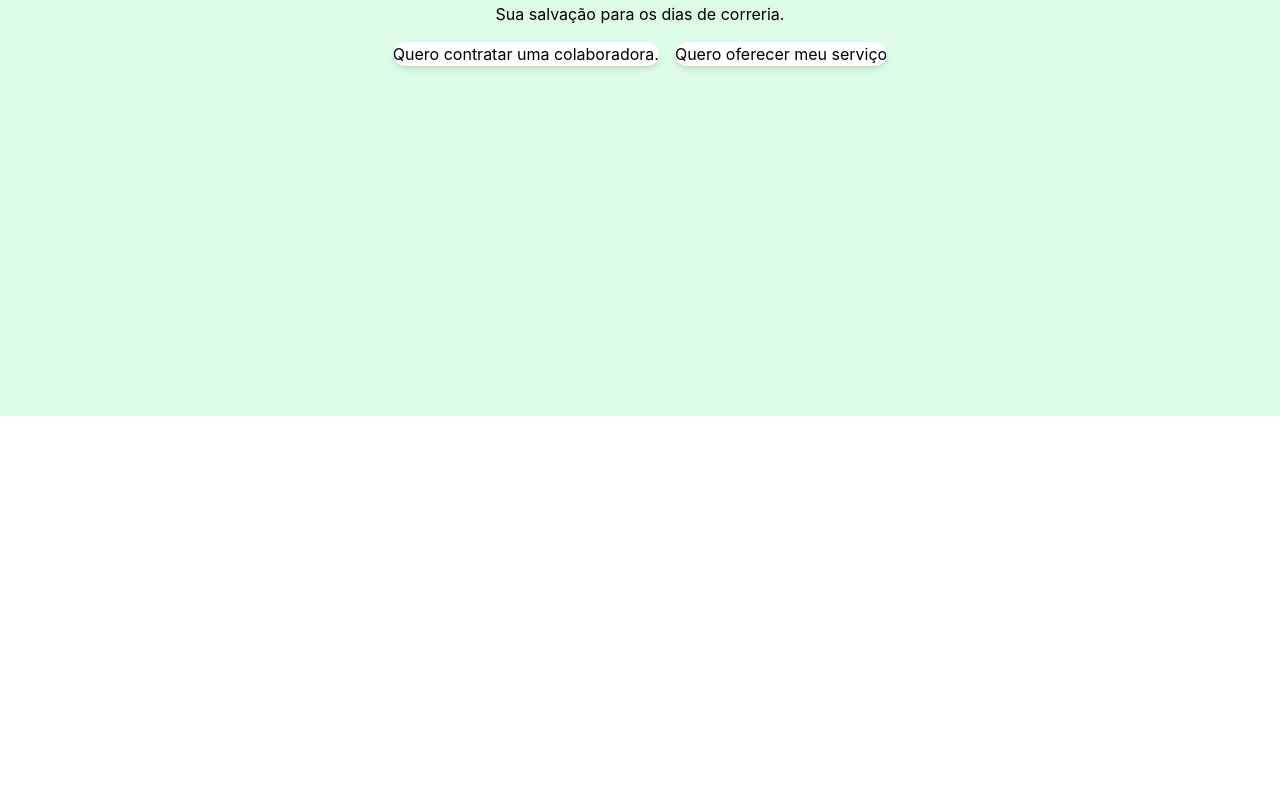
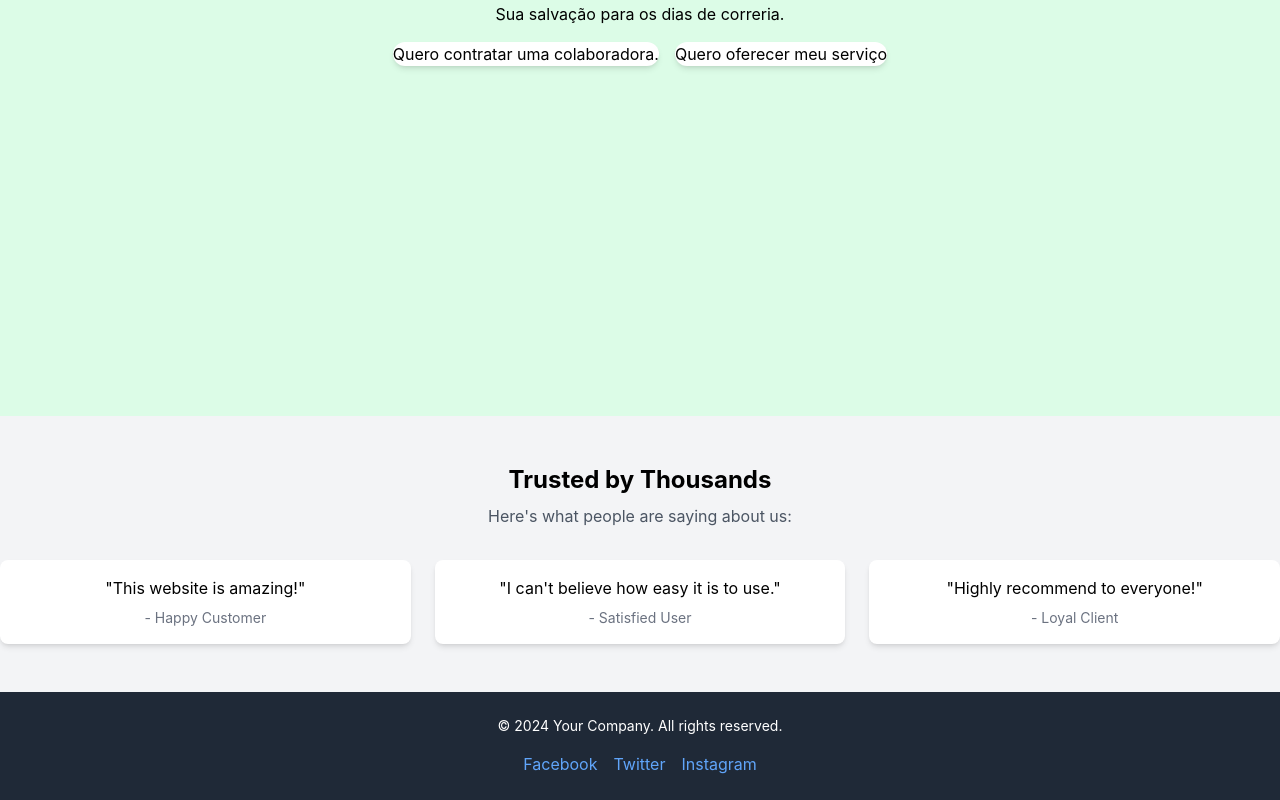
Before and after one commit to ramlow07/Cleaners-app, a React (Create React App) app in the folder frontend/my-app/: page /home in a window 1280 px wide. Shown: the part 408-1208 px from the top of the page. Before the commit the page ends 824 px from the top, so only its background shows below. Built offline with nearby package versions, Linux system fonts and the light colour scheme.

Commit message:
adding footer and SocialProofSection to the homepage

```diff
--- a/frontend/my-app/src/pages/home.tsx
+++ b/frontend/my-app/src/pages/home.tsx
@@ -1,9 +1,13 @@
 import React from "react";
 import HeroSection from "../components/HeroSection";
+import SocialProofSection from "../components/SocialProofSection";
+import Footer from "../components/Footer";
 const HomePage = () => {
   return (
     <div className="homepage">
       <HeroSection />
+      <SocialProofSection />
+      <Footer />
     </div>
   );
 };
```
